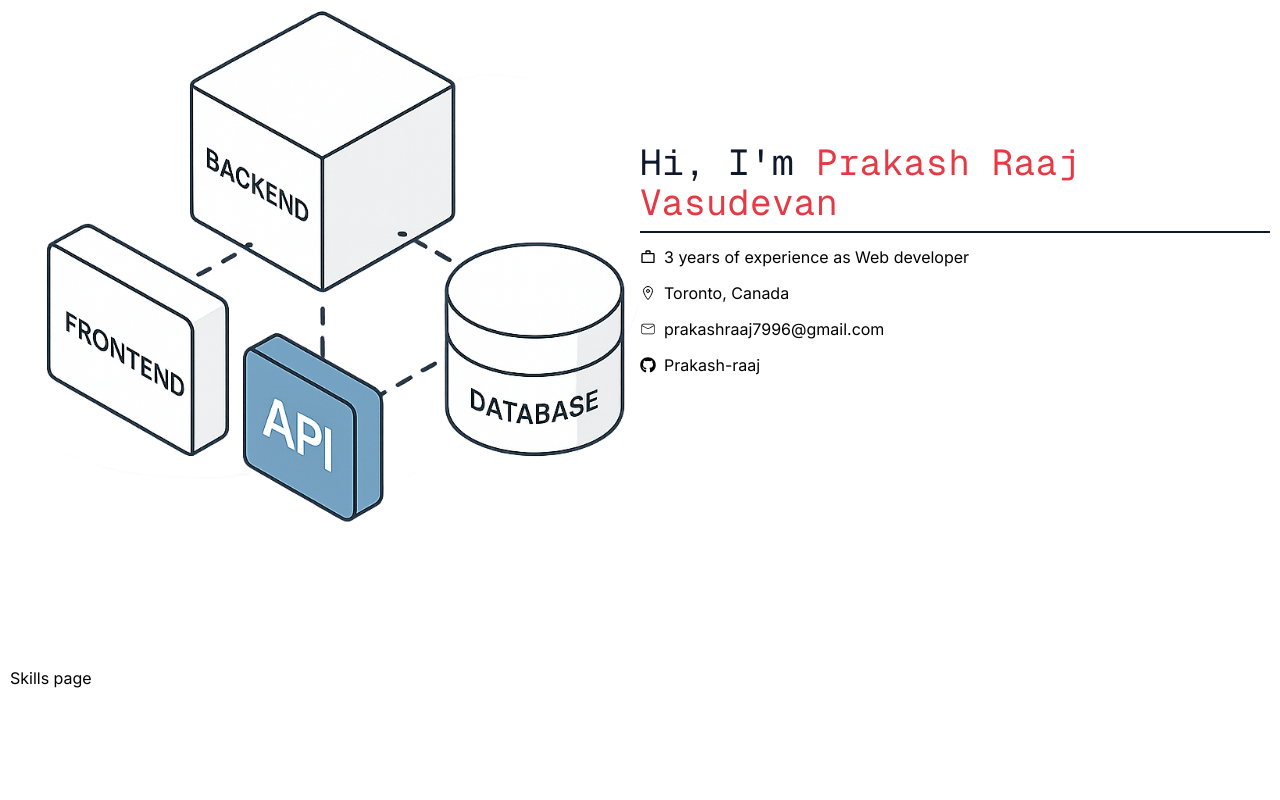
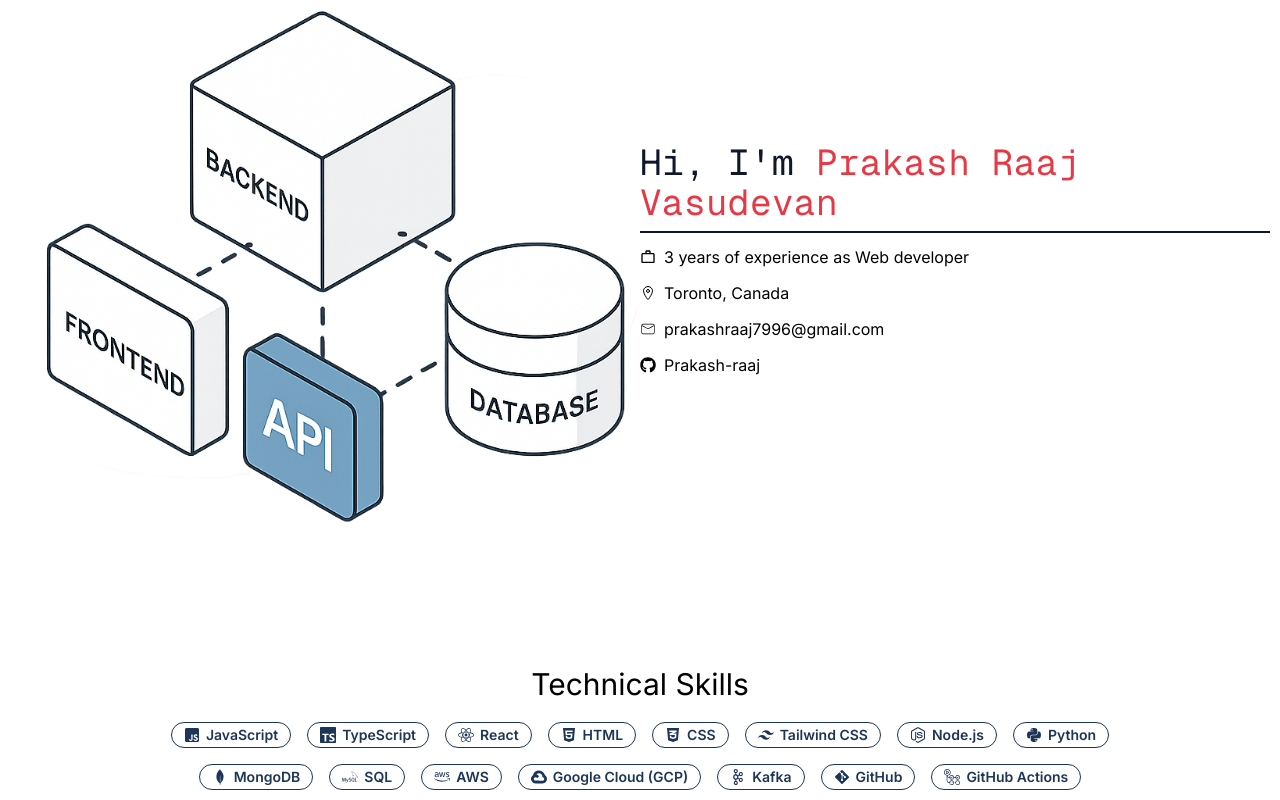
Before and after one commit to Prakash-Raaj/portfolio, a React app: page / in a window 1280 px wide. Shown: the part 171-971 px from the top of the page. Before the commit the page ends 871 px from the top, so only its background shows below. Built offline with nearby package versions, Linux system fonts and the light colour scheme; the HTML template or start-up script is replaced by a standard one.

Commit message:
added skills section

```diff
--- a/src/App.tsx
+++ b/src/App.tsx
@@ -12,7 +12,7 @@ function App() {
   return (
     <>
     {/* Look up at this  */}
-      <div className="flex flex-col m-2.5">
+      <div className="flex flex-col m-2.5 items-center">
         <NavBar />
         <Main id={"main" }/>
         <Skills id="skills" />
--- /dev/null
+++ b/src/Components/SkillsBadge.tsx
@@ -0,0 +1,21 @@
+import React from 'react';
+
+
+export interface SkillsBadgeProps {
+    icon?:React.ReactElement;
+    name:string;
+}
+
+
+const SkillsBadge = ({icon, name}: SkillsBadgeProps) => {
+    return (
+        <div className='flex text-primary justify-center max-w-fit px-3 py-0.5 items-center gap-1.5 border rounded-4xl'>
+            <div className='logo'>
+                {icon}
+            </div>
+            <div className='font-bold text-sm'>{name}</div>
+        </div>
+    );
+};
+
+export default SkillsBadge;
--- /dev/null
+++ b/src/Constants.tsx
@@ -0,0 +1,97 @@
+
+import type {SkillsBadgeProps} from "./Components/SkillsBadge.tsx"
+
+
+import {
+  FaJsSquare,
+  FaReact,
+  FaNodeJs,
+  FaHtml5,
+  FaCss3Alt,
+  FaPython,
+  FaGitAlt,
+  FaAws,
+} from "react-icons/fa";
+
+import {
+  SiTypescript,
+  SiTailwindcss,
+  SiMongodb,
+  SiMysql,
+  SiApachekafka,
+  SiGooglecloud,
+  SiGithubactions,
+} from "react-icons/si";
+
+
+export const skillsData: SkillsBadgeProps[] = [
+  // Frontend
+  {
+    icon: <FaJsSquare />,
+    name: "JavaScript",
+  },
+  {
+    icon: <SiTypescript />,
+    name: "TypeScript",
+  },
+  {
+    icon: <FaReact />,
+    name: "React",
+  },
+  {
+    icon: <FaHtml5 />,
+    name: "HTML",
+  },
+  {
+    icon: <FaCss3Alt />,
+    name: "CSS",
+  },
+  {
+    icon: <SiTailwindcss />,
+    name: "Tailwind CSS",
+  },
+
+  // Backend
+  {
+    icon: <FaNodeJs />,
+    name: "Node.js",
+  },
+  {
+    icon: <FaPython />,
+    name: "Python",
+  },
+
+  // Databases
+  {
+    icon: <SiMongodb />,
+    name: "MongoDB",
+  },
+  {
+    icon: <SiMysql />,
+    name: "SQL",
+  },
+
+  // Cloud & DevOps
+  {
+    icon: <FaAws />,
+    name: "AWS",
+  },
+  {
+    icon: <SiGooglecloud />,
+    name: "Google Cloud (GCP)",
+  },
+
+  // Messaging & Tools
+  {
+    icon: <SiApachekafka />,
+    name: "Kafka",
+  },
+  {
+    icon: <FaGitAlt />,
+    name: "GitHub",
+  },
+  {
+    icon: <SiGithubactions />,
+    name: "GitHub Actions",
+  },
+];
--- a/src/Pages/Main.tsx
+++ b/src/Pages/Main.tsx
@@ -48,7 +48,7 @@ const Main = ({ id }: MainProps) => {
 
           <li className="flex items-center gap-2  hover:text-accent hover:text-xl transition-all duration-300 cursor-pointer">
             <FaGithub />
-            <a href="https://github.com/Prakash-Raaj">Prakash-raaj</a>
+            <a href="https://github.com/Prakash-Raaj" target='_blank'>Prakash-raaj</a>
           </li>
         </div>
         {/* <p className="italic text-indigo-600">
--- a/src/Pages/NavBar.tsx
+++ b/src/Pages/NavBar.tsx
@@ -11,6 +11,7 @@ const NavBar = () => {
   ];
   const [isOpen, setIsOpen] = useState(false);
   const [isAnimating, setIsAnimating] = useState(false);
+  const [hover, setHover] = useState(false);
 
   const handleToggle = () => {
     if (!isOpen) {
@@ -40,9 +41,17 @@ const NavBar = () => {
         <div
           className="flex gap-1.5 cursor-pointer"
           onClick={() => scrollToSection('main')}
+          onMouseEnter={() => {
+            setHover(true);
+          }}
+          onMouseLeave={() => {
+            setHover(false);
+          }}
         >
           <FaCode size={20} className="text-2xl" />
-          <span>Prakash</span>
+          <span className="text-primary transition-all duration-900 hover:text-accent hover:text-bold hover:text-2xl">
+            {hover ? 'பிரகாஷ் ராஜ்' : 'Prakash Raaj'}
+          </span>
         </div>
         <div className="md:hidden">
           <CiMenuBurger
--- a/src/Pages/Skills.tsx
+++ b/src/Pages/Skills.tsx
@@ -1,14 +1,26 @@
+import SkillsBadge from '../Components/SkillsBadge';
+import type { SkillsBadgeProps } from '../Components/SkillsBadge';
+
+import { skillsData } from '../Constants';
 
 interface SkillsProps {
   id?: string;
 }
 
+
 const Skills = ({ id }: SkillsProps) => {
-    return (
-        <div id={id}>
-            Skills page
-        </div>
-    );
+  return (
+    <div id={id} className=''>
+      <div className="text-3xl tet-primary text-center pb-5">
+        Technical Skills
+      </div>
+      <div className='flex flex-wrap justify-center gap-4 max-w-5xl mx-auto'>
+        {skillsData.map((s: SkillsBadgeProps) => (
+          <SkillsBadge icon={s.icon} name={s.name} />
+        ))}
+      </div>
+    </div>
+  );
 };
 
 export default Skills;
```
